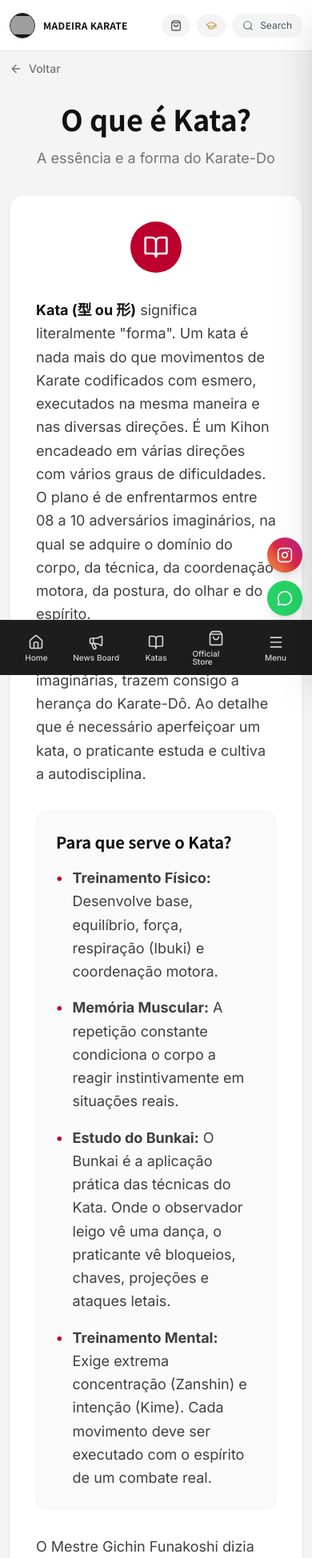
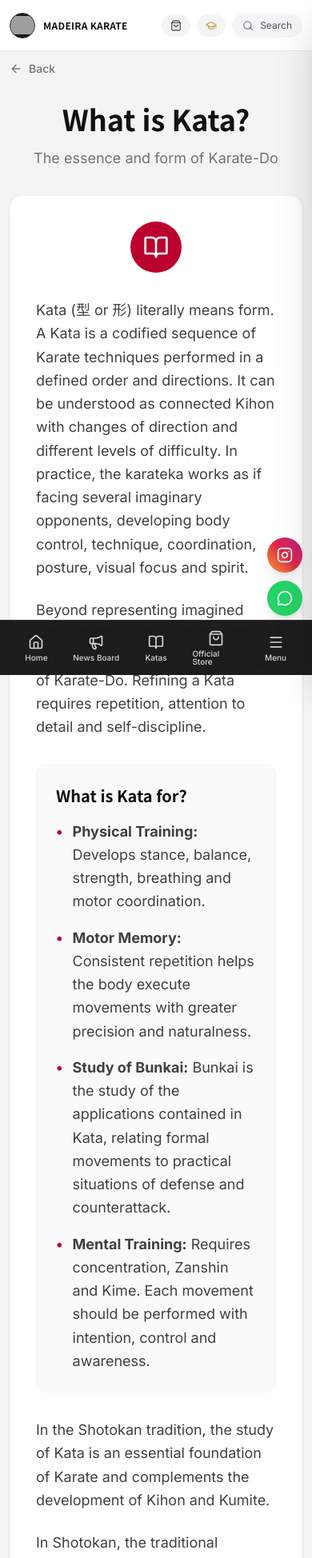
Before and after one commit to CMOURASIGA/webappshotokanmadeira, a React (Vite) app: page /#/what-is-kata in a window 390 px wide. Shown: the top 1948 px of the page at 80% size. Built offline with nearby package versions, Linux system fonts and the light colour scheme; no server answers; grey boxes are pictures that could not be loaded; a web font is replaced by a local one.

Commit message:
feat(i18n): add curated What is Kata translations

```diff
--- a/src/views/WhatIsKata.tsx
+++ b/src/views/WhatIsKata.tsx
@@ -1,20 +1,85 @@
 import { BookOpen, ArrowLeft } from "lucide-react";
 import { useNavigate } from "react-router-dom";
+import { useLanguage } from "../i18n/LanguageContext";
+
+const contentByLanguage = {
+  pt: {
+    title: "O que é Kata?",
+    subtitle: "A essência e a forma do Karate-Do",
+    intro: "Kata (型 ou 形) significa literalmente forma. Um Kata é uma sequência codificada de técnicas de Karate executadas em ordem e direções definidas. Pode ser entendido como Kihon encadeado, com mudanças de direção e diferentes graus de dificuldade. Na prática, o karateca trabalha como se enfrentasse vários adversários imaginários, desenvolvendo domínio corporal, técnica, coordenação motora, postura, olhar e espírito.",
+    heritage: "Além de representar situações de combate imaginário, os Kata preservam e transmitem a herança técnica do Karate-Do. O aperfeiçoamento de um Kata exige repetição, atenção aos detalhes e autodisciplina.",
+    purpose: "Para que serve o Kata?",
+    physicalTitle: "Treinamento Físico",
+    physical: "Desenvolve base, equilíbrio, força, respiração e coordenação motora.",
+    muscleTitle: "Memória Motora",
+    muscle: "A repetição constante ajuda o corpo a executar os movimentos com maior precisão e naturalidade.",
+    bunkaiTitle: "Estudo do Bunkai",
+    bunkai: "Bunkai é o estudo da aplicação das técnicas presentes no Kata, relacionando movimentos formais a situações práticas de defesa e contra-ataque.",
+    mentalTitle: "Treinamento Mental",
+    mental: "Exige concentração, Zanshin e Kime. Cada movimento deve ser executado com intenção, controle e consciência.",
+    funakoshi: "Na tradição Shotokan, o estudo de Kata é uma base essencial do Karate e complementa o desenvolvimento do Kihon e do Kumite.",
+    shotokan: "No Shotokan, o currículo tradicional inclui 26 Kata amplamente associados à prática JKA. O estudo normalmente começa pelos Heian e progride para formas mais avançadas conforme a graduação e a orientação técnica."
+  },
+  en: {
+    title: "What is Kata?",
+    subtitle: "The essence and form of Karate-Do",
+    intro: "Kata (型 or 形) literally means form. A Kata is a codified sequence of Karate techniques performed in a defined order and directions. It can be understood as connected Kihon with changes of direction and different levels of difficulty. In practice, the karateka works as if facing several imaginary opponents, developing body control, technique, coordination, posture, visual focus and spirit.",
+    heritage: "Beyond representing imagined combat situations, Kata preserve and transmit the technical heritage of Karate-Do. Refining a Kata requires repetition, attention to detail and self-discipline.",
+    purpose: "What is Kata for?",
+    physicalTitle: "Physical Training",
+    physical: "Develops stance, balance, strength, breathing and motor coordination.",
+    muscleTitle: "Motor Memory",
+    muscle: "Consistent repetition helps the body execute movements with greater precision and naturalness.",
+    bunkaiTitle: "Study of Bunkai",
+    bunkai: "Bunkai is the study of the applications contained in Kata, relating formal movements to practical situations of defense and counterattack.",
+    mentalTitle: "Mental Training",
+    mental: "Requires concentration, Zanshin and Kime. Each movement should be performed with intention, control and awareness.",
+    funakoshi: "In the Shotokan tradition, the study of Kata is an essential foundation of Karate and complements the development of Kihon and Kumite.",
+    shotokan: "In Shotokan, the traditional curriculum includes 26 Kata widely associated with JKA practice. Study commonly begins with the Heian series and progresses to more advanced forms according to grade and technical guidance."
+  },
+  ja: {
+    title: "形とは？",
+    subtitle: "Karate-Do における形の本質",
+    intro: "形（Kata、型または形）とは、空手の技を一定の順序と方向に組み合わせた体系的な稽古法です。方向転換や難易度の変化を含む、連続した基本（Kihon）として捉えることもできます。複数の仮想の相手を想定しながら、身体操作、技術、運動協調、姿勢、目付け、精神を養います。",
+    heritage: "形は仮想の攻防を表すだけでなく、Karate-Do の技術的な伝統を保存し、次世代へ伝える役割も持っています。形を磨くには、反復、細部への注意、そして自己規律が必要です。",
+    purpose: "形を稽古する目的",
+    physicalTitle: "身体的な鍛錬",
+    physical: "立ち方、バランス、力、呼吸、運動協調を養います。",
+    muscleTitle: "動作の定着",
+    muscle: "反復稽古によって、より正確で自然な動作を身につけます。",
+    bunkaiTitle: "分解（Bunkai）の研究",
+    bunkai: "Bunkai は、形に含まれる技の用法を研究し、形式的な動作と実際の防御・反撃の考え方を結び付けるものです。",
+    mentalTitle: "精神的な鍛錬",
+    mental: "集中力、残心（Zanshin）、極め（Kime）が求められます。一つ一つの動作を意図、制御、意識を持って行います。",
+    funakoshi: "Shotokan の伝統では、形の稽古は空手の重要な基礎であり、基本（Kihon）と組手（Kumite）の修練を補完します。",
+    shotokan: "Shotokan では、JKA の稽古と広く結び付けられている伝統的な26の形があります。通常は平安（Heian）から学び始め、級・段位と指導に応じて高度な形へ進みます。"
+  }
+} as const;
 
 export function WhatIsKata() {
   const navigate = useNavigate();
+  const { language, t } = useLanguage();
+  const copy = contentByLanguage[language];
+
+  const topics = [
+    [copy.physicalTitle, copy.physical],
+    [copy.muscleTitle, copy.muscle],
+    [copy.bunkaiTitle, copy.bunkai],
+    [copy.mentalTitle, copy.mental]
+  ];
+
   return (
     <div className="space-y-8 animate-in fade-in duration-500 max-w-4xl mx-auto">
       <button
         onClick={() => navigate(-1)}
         className="flex items-center gap-2 text-sm text-neutral-500 hover:text-karate-red font-medium transition-colors"
       >
-        <ArrowLeft className="w-4 h-4" /> Voltar
+        <ArrowLeft className="w-4 h-4" /> {t("common.back")}
       </button>
 
       <div className="text-center space-y-4">
-        <h2 className="text-4xl md:text-5xl font-bold font-jp">O que é Kata?</h2>
-        <p className="text-neutral-500 text-lg">A essência e a forma do Karate-Do</p>
+        <h2 className="text-4xl md:text-5xl font-bold font-jp">{copy.title}</h2>
+        <p className="text-neutral-500 text-lg">{copy.subtitle}</p>
       </div>
 
       <div className="bg-white rounded-2xl shadow-sm border border-neutral-100 overflow-hidden p-8 md:p-12">
@@ -25,49 +90,23 @@ export function WhatIsKata() {
         </div>
 
         <div className="space-y-6 text-neutral-700 leading-relaxed text-lg">
-          <p>
-            <strong className="text-karate-black">Kata (型 ou 形)</strong> significa literalmente "forma".
-            Um kata é nada mais do que movimentos de Karate codificados com esmero, executados na mesma maneira e nas diversas direções.
-            É um Kihon encadeado em várias direções com vários graus de dificuldades. O plano é de enfrentarmos entre 08 a 10 adversários imaginários, na qual se adquire o domínio do corpo, da técnica, da coordenação motora, da postura, do olhar e do espírito.
-          </p>
-
-          <p>
-            Os "Kata", além de formas de lutas imaginárias, trazem consigo a herança do Karate-Dô. Ao detalhe que é necessário aperfeiçoar um kata, o praticante estuda e cultiva a autodisciplina.
-          </p>
+          <p>{copy.intro}</p>
+          <p>{copy.heritage}</p>
 
           <div className="bg-neutral-50 p-6 rounded-xl border border-neutral-100 my-8">
-            <h3 className="text-xl font-bold font-jp text-karate-black mb-4">Para que serve o Kata?</h3>
+            <h3 className="text-xl font-bold font-jp text-karate-black mb-4">{copy.purpose}</h3>
             <ul className="space-y-4">
-              <li className="flex gap-3">
-                <span className="text-karate-red font-bold">•</span>
-                <span><strong>Treinamento Físico:</strong> Desenvolve base, equilíbrio, força, respiração (Ibuki) e coordenação motora.</span>
-              </li>
-              <li className="flex gap-3">
-                <span className="text-karate-red font-bold">•</span>
-                <span><strong>Memória Muscular:</strong> A repetição constante condiciona o corpo a reagir instintivamente em situações reais.</span>
-              </li>
-              <li className="flex gap-3">
-                <span className="text-karate-red font-bold">•</span>
-                <span><strong>Estudo do Bunkai:</strong> O Bunkai é a aplicação prática das técnicas do Kata. Onde o observador leigo vê uma dança, o praticante vê bloqueios, chaves, projeções e ataques letais.</span>
-              </li>
-              <li className="flex gap-3">
-                <span className="text-karate-red font-bold">•</span>
-                <span><strong>Treinamento Mental:</strong> Exige extrema concentração (Zanshin) e intenção (Kime). Cada movimento deve ser executado com o espírito de um combate real.</span>
-              </li>
+              {topics.map(([title, text]) => (
+                <li key={title} className="flex gap-3">
+                  <span className="text-karate-red font-bold">•</span>
+                  <span><strong>{title}:</strong> {text}</span>
+                </li>
+              ))}
             </ul>
           </div>
 
-          <p>
-            O Mestre Gichin Funakoshi dizia que o Kata é a base do Karate. Sem uma base sólida construída
-            através do estudo profundo dos Katas, o Kumite (combate) se torna apenas uma briga de rua sem propósito.
-          </p>
-
-          <p>
-            No estilo Shotokan, praticamos oficialmente <strong>26 Katas</strong>, divididos entre formas
-            mais longas, pesadas e estabilizadas (como a série Shorei) e formas mais rápidas, leves e ágeis
-            (como a série Shorin). A jornada começa com os Katas <em>Heian</em> e se aprofunda pelos Katas avançados
-            exigidos para exames de Dan.
-          </p>
+          <p>{copy.funakoshi}</p>
+          <p>{copy.shotokan}</p>
         </div>
       </div>
     </div>
```
